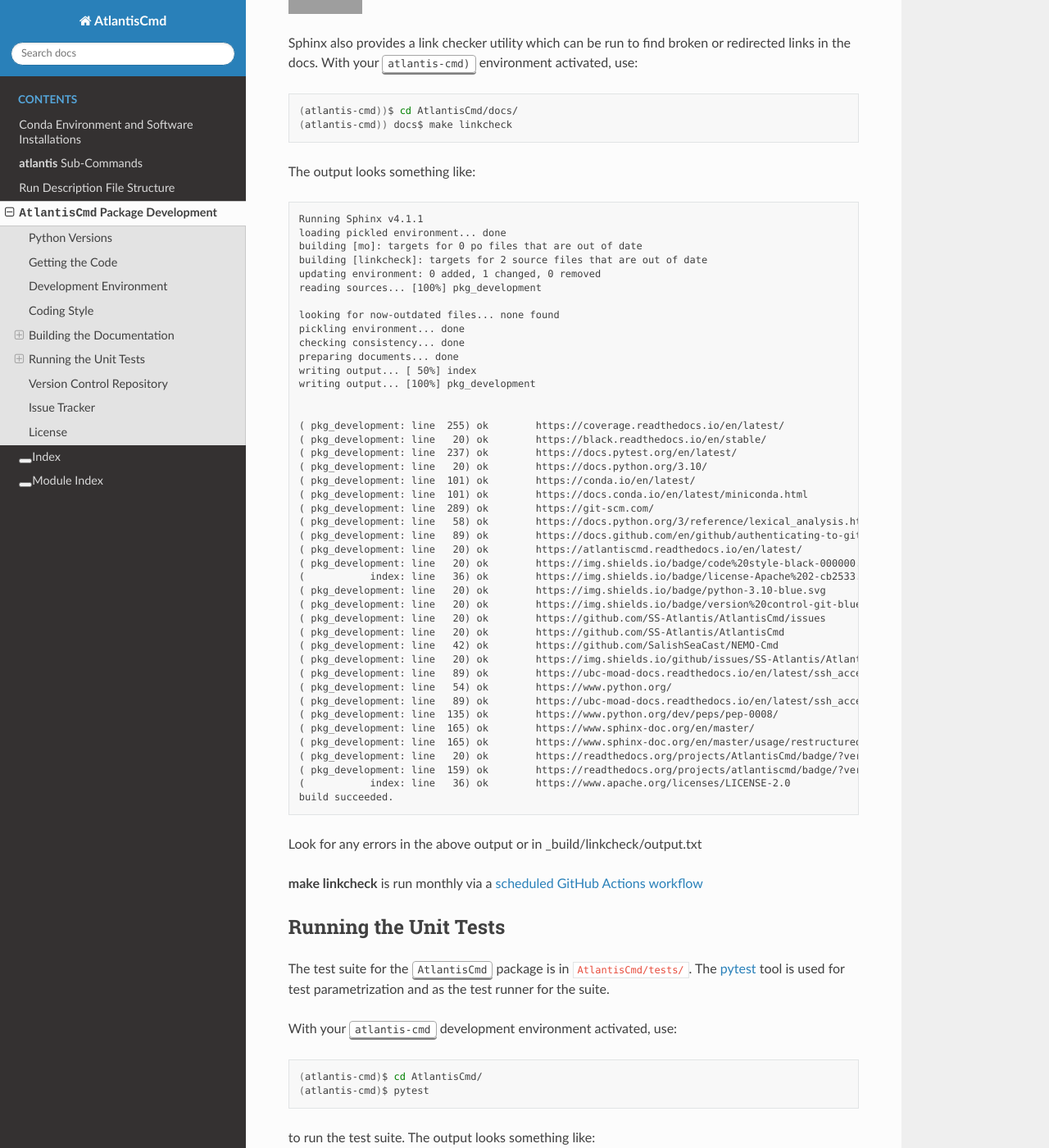
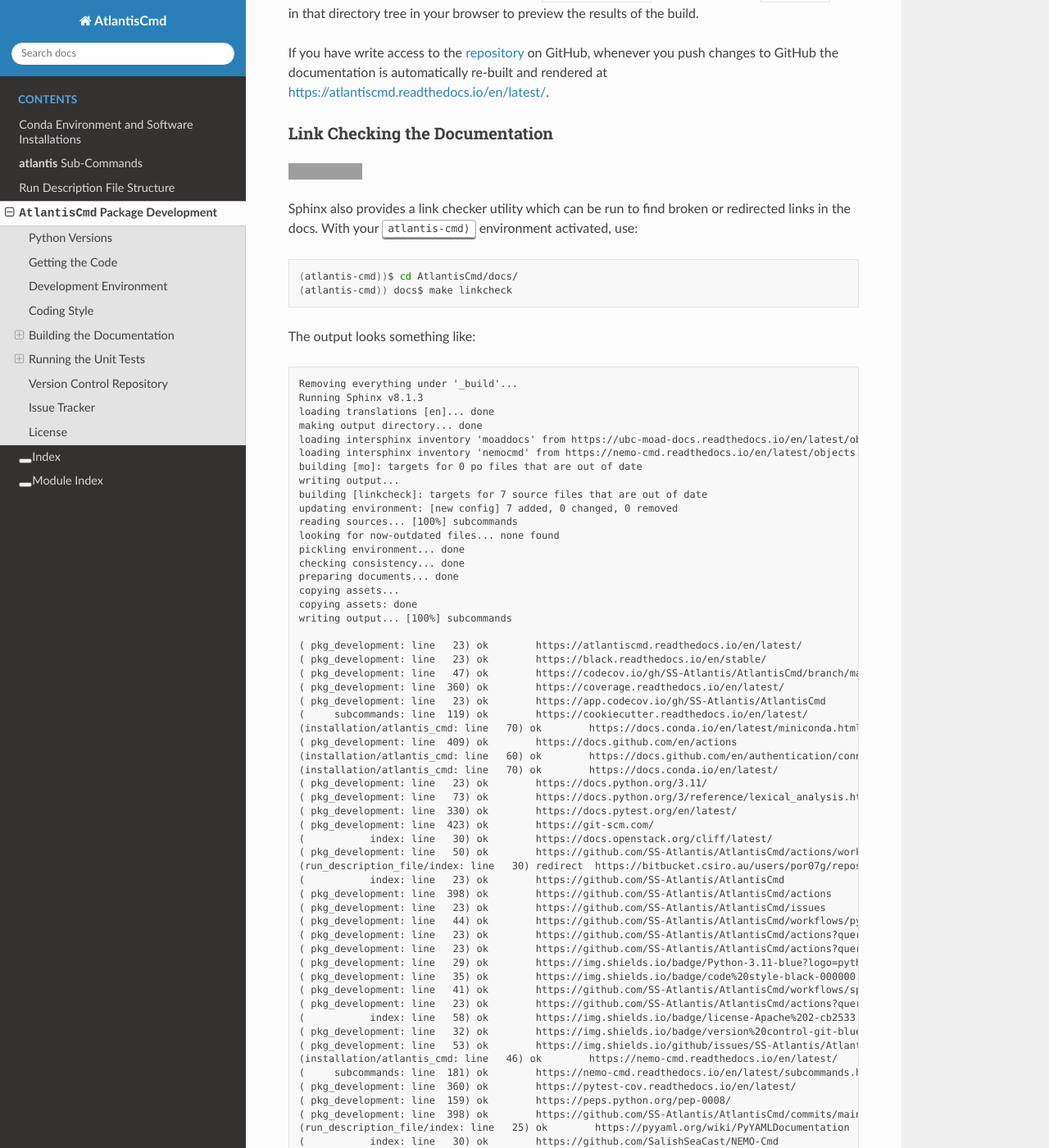
Before and after one commit to SS-Atlantis/AtlantisCmd, a Sphinx documentation site: the page built from docs/pkg_development.rst, in a window 1280 px wide and 1400 px high, scrolled down 3047 px. Shown: the whole window at 82% size. Built offline with Sphinx 7.4.7 and the Read the Docs theme 3.1.0, drawn with Linux system fonts in a browser that asks for light colours; some of the changed text lies outside the part shown; grey boxes are pictures that could not be loaded.

Commit message:
Update docs example output from Sphinx and pytest
Updated Sphinx build and linkcheck commands example outputs. Also revised the
pytest output to reflect the newer plugin versions and test suite logging
changes.

```diff
--- a/docs/pkg_development.rst
+++ b/docs/pkg_development.rst
@@ -206,27 +206,39 @@
 
 .. code-block:: text
 
-    Running Sphinx v4.1.1
-    loading pickled environment... done
+    Removing everything under '_build'...
+    Running Sphinx v8.1.3
+    loading translations [en]... done
+    making output directory... done
+    loading intersphinx inventory 'moaddocs' from https://ubc-moad-docs.readthedocs.io/en/latest/objects.inv ...
+    loading intersphinx inventory 'nemocmd' from https://nemo-cmd.readthedocs.io/en/latest/objects.inv ...
     building [mo]: targets for 0 po files that are out of date
-    building [html]: targets for 1 source files that are out of date
-    updating environment: 0 added, 1 changed, 0 removed
-    reading sources... [100%] pkg_development
+    writing output...
+    building [html]: targets for 7 source files that are out of date
+    updating environment: [new config] 7 added, 0 changed, 0 removed
+    reading sources... [100%] subcommands
     looking for now-outdated files... none found
     pickling environment... done
     checking consistency... done
     preparing documents... done
-    writing output... [ 50%] index
-    writing output... [100%] pkg_development
+    copying assets...
+    copying static files...
+    Writing evaluated template result to /media/doug/warehouse/Atlantis/AtlantisCmd/docs/_build/html/_static/language_data.js
+    Writing evaluated template result to /media/doug/warehouse/Atlantis/AtlantisCmd/docs/_build/html/_static/basic.css
+    Writing evaluated template result to /media/doug/warehouse/Atlantis/AtlantisCmd/docs/_build/html/_static/documentation_options.js
+    Writing evaluated template result to /media/doug/warehouse/Atlantis/AtlantisCmd/docs/_build/html/_static/js/versions.js
+    copying static files: done
+    copying extra files...
+    copying extra files: done
+    copying assets: done
+    writing output... [100%] subcommands
     generating indices... genindex done
     writing additional pages... search done
-    copying static files... done
-    copying extra files... done
     dumping search index in English (code: en)... done
     dumping object inventory... done
     build succeeded.
 
-    The HTML pages are in docs/_build.
+    The HTML pages are in _build/html.
 
 
 The HTML rendering of the docs ends up in :file:`docs/_build/html/`.
@@ -259,51 +271,73 @@
 
 .. code-block:: text
 
-    Running Sphinx v4.1.1
-    loading pickled environment... done
+    Removing everything under '_build'...
+    Running Sphinx v8.1.3
+    loading translations [en]... done
+    making output directory... done
+    loading intersphinx inventory 'moaddocs' from https://ubc-moad-docs.readthedocs.io/en/latest/objects.inv ...
+    loading intersphinx inventory 'nemocmd' from https://nemo-cmd.readthedocs.io/en/latest/objects.inv ...
     building [mo]: targets for 0 po files that are out of date
-    building [linkcheck]: targets for 2 source files that are out of date
-    updating environment: 0 added, 1 changed, 0 removed
-    reading sources... [100%] pkg_development
-
+    writing output...
+    building [linkcheck]: targets for 7 source files that are out of date
+    updating environment: [new config] 7 added, 0 changed, 0 removed
+    reading sources... [100%] subcommands
     looking for now-outdated files... none found
     pickling environment... done
     checking consistency... done
     preparing documents... done
-    writing output... [ 50%] index
-    writing output... [100%] pkg_development
+    copying assets...
+    copying assets: done
+    writing output... [100%] subcommands
 
-
-    ( pkg_development: line  255) ok        https://coverage.readthedocs.io/en/latest/
-    ( pkg_development: line   20) ok        https://black.readthedocs.io/en/stable/
-    ( pkg_development: line  237) ok        https://docs.pytest.org/en/latest/
-    ( pkg_development: line   20) ok        https://docs.python.org/3.10/
-    ( pkg_development: line  101) ok        https://conda.io/en/latest/
-    ( pkg_development: line  101) ok        https://docs.conda.io/en/latest/miniconda.html
-    ( pkg_development: line  289) ok        https://git-scm.com/
-    ( pkg_development: line   58) ok        https://docs.python.org/3/reference/lexical_analysis.html#f-strings
-    ( pkg_development: line   89) ok        https://docs.github.com/en/github/authenticating-to-github/connecting-to-github-with-ssh
-    ( pkg_development: line   20) ok        https://atlantiscmd.readthedocs.io/en/latest/
-    ( pkg_development: line   20) ok        https://img.shields.io/badge/code%20style-black-000000.svg
-    (           index: line   36) ok        https://img.shields.io/badge/license-Apache%202-cb2533.svg
-    ( pkg_development: line   20) ok        https://img.shields.io/badge/python-3.10-blue.svg
-    ( pkg_development: line   20) ok        https://img.shields.io/badge/version%20control-git-blue.svg?logo=github
-    ( pkg_development: line   20) ok        https://github.com/SS-Atlantis/AtlantisCmd/issues
-    ( pkg_development: line   20) ok        https://github.com/SS-Atlantis/AtlantisCmd
-    ( pkg_development: line   42) ok        https://github.com/SalishSeaCast/NEMO-Cmd
-    ( pkg_development: line   20) ok        https://img.shields.io/github/issues/SS-Atlantis/AtlantisCmd?logo=github
-    ( pkg_development: line   89) ok        https://ubc-moad-docs.readthedocs.io/en/latest/ssh_access.html#secureremoteaccess
-    ( pkg_development: line   54) ok        https://www.python.org/
-    ( pkg_development: line   89) ok        https://ubc-moad-docs.readthedocs.io/en/latest/ssh_access.html#copyyourpublicsshkeytogithub
-    ( pkg_development: line  135) ok        https://www.python.org/dev/peps/pep-0008/
-    ( pkg_development: line  165) ok        https://www.sphinx-doc.org/en/master/
-    ( pkg_development: line  165) ok        https://www.sphinx-doc.org/en/master/usage/restructuredtext/basics.html
-    ( pkg_development: line   20) ok        https://readthedocs.org/projects/AtlantisCmd/badge/?version=latest
-    ( pkg_development: line  159) ok        https://readthedocs.org/projects/atlantiscmd/badge/?version=latest
-    (           index: line   36) ok        https://www.apache.org/licenses/LICENSE-2.0
+    ( pkg_development: line   23) ok        https://atlantiscmd.readthedocs.io/en/latest/
+    ( pkg_development: line   23) ok        https://black.readthedocs.io/en/stable/
+    ( pkg_development: line   47) ok        https://codecov.io/gh/SS-Atlantis/AtlantisCmd/branch/main/graph/badge.svg
+    ( pkg_development: line  360) ok        https://coverage.readthedocs.io/en/latest/
+    ( pkg_development: line   23) ok        https://app.codecov.io/gh/SS-Atlantis/AtlantisCmd
+    (     subcommands: line  119) ok        https://cookiecutter.readthedocs.io/en/latest/
+    (installation/atlantis_cmd: line   70) ok        https://docs.conda.io/en/latest/miniconda.html
+    ( pkg_development: line  409) ok        https://docs.github.com/en/actions
+    (installation/atlantis_cmd: line   60) ok        https://docs.github.com/en/authentication/connecting-to-github-with-ssh
+    (installation/atlantis_cmd: line   70) ok        https://docs.conda.io/en/latest/
+    ( pkg_development: line   23) ok        https://docs.python.org/3.11/
+    ( pkg_development: line   73) ok        https://docs.python.org/3/reference/lexical_analysis.html#f-strings
+    ( pkg_development: line  330) ok        https://docs.pytest.org/en/latest/
+    ( pkg_development: line  423) ok        https://git-scm.com/
+    (           index: line   30) ok        https://docs.openstack.org/cliff/latest/
+    ( pkg_development: line   50) ok        https://github.com/SS-Atlantis/AtlantisCmd/actions/workflows/codeql-analysis.yaml/badge.svg
+    (run_description_file/index: line   30) redirect  https://bitbucket.csiro.au/users/por07g/repos/salish-sea-atlantis-model/browse - with Found to https://bitbucket.csiro.au/login
+    (           index: line   23) ok        https://github.com/SS-Atlantis/AtlantisCmd
+    ( pkg_development: line  398) ok        https://github.com/SS-Atlantis/AtlantisCmd/actions
+    ( pkg_development: line   23) ok        https://github.com/SS-Atlantis/AtlantisCmd/issues
+    ( pkg_development: line   44) ok        https://github.com/SS-Atlantis/AtlantisCmd/workflows/pytest-with-coverage/badge.svg
+    ( pkg_development: line   23) ok        https://github.com/SS-Atlantis/AtlantisCmd/actions?query=workflow%3Apytest-with-coverage
+    ( pkg_development: line   23) ok        https://github.com/SS-Atlantis/AtlantisCmd/actions?query=workflow:codeql-analysis
+    ( pkg_development: line   29) ok        https://img.shields.io/badge/Python-3.11-blue?logo=python&label=Python&logoColor=gold
+    ( pkg_development: line   35) ok        https://img.shields.io/badge/code%20style-black-000000.svg
+    ( pkg_development: line   41) ok        https://github.com/SS-Atlantis/AtlantisCmd/workflows/sphinx-linkcheck/badge.svg
+    ( pkg_development: line   23) ok        https://github.com/SS-Atlantis/AtlantisCmd/actions?query=workflow%3Asphinx-linkcheck
+    (           index: line   58) ok        https://img.shields.io/badge/license-Apache%202-cb2533.svg
+    ( pkg_development: line   32) ok        https://img.shields.io/badge/version%20control-git-blue.svg?logo=github
+    ( pkg_development: line   53) ok        https://img.shields.io/github/issues/SS-Atlantis/AtlantisCmd?logo=github
+    (installation/atlantis_cmd: line   46) ok        https://nemo-cmd.readthedocs.io/en/latest/
+    (     subcommands: line  181) ok        https://nemo-cmd.readthedocs.io/en/latest/subcommands.html#nemo-gather
+    ( pkg_development: line  360) ok        https://pytest-cov.readthedocs.io/en/latest/
+    ( pkg_development: line  159) ok        https://peps.python.org/pep-0008/
+    ( pkg_development: line  398) ok        https://github.com/SS-Atlantis/AtlantisCmd/commits/main
+    (run_description_file/index: line   25) ok        https://pyyaml.org/wiki/PyYAMLDocumentation
+    (           index: line   30) ok        https://github.com/SalishSeaCast/NEMO-Cmd
+    ( pkg_development: line  187) ok        https://readthedocs.org/projects/atlantiscmd/badge/?version=latest
+    (installation/atlantis_cmd: line   60) ok        https://ubc-moad-docs.readthedocs.io/en/latest/ssh_access.html#copyyourpublicsshkeytogithub
+    (           index: line   56) ok        https://www.apache.org/licenses/LICENSE-2.0
+    (installation/atlantis_cmd: line   60) ok        https://ubc-moad-docs.readthedocs.io/en/latest/ssh_access.html#secureremoteaccess
+    ( pkg_development: line   69) ok        https://www.python.org/
+    ( pkg_development: line   38) ok        https://readthedocs.org/projects/AtlantisCmd/badge/?version=latest
+    ( pkg_development: line  191) ok        https://www.sphinx-doc.org/en/master/
+    ( pkg_development: line  191) ok        https://www.sphinx-doc.org/en/master/usage/restructuredtext/basics.html
     build succeeded.
 
-Look for any errors in the above output or in _build/linkcheck/output.txt
+    Look for any errors in the above output or in _build/linkcheck/output.txt
 
 :command:`make linkcheck` is run monthly via a `scheduled GitHub Actions workflow`_
 
@@ -333,16 +367,17 @@
 
 .. code-block:: text
 
-    ================================ test session starts =================================
-    platform linux -- Python 3.9.6, pytest-6.2.4, py-1.10.0, pluggy-0.13.1
-    Using --randomly-seed=3861485000
-    rootdir: /media/doug/warehouse/Atlantis/AtlantisCmd
-    plugins: randomly-3.8.0, cov-2.12.1
-    collected 1 item
+================================== test session starts ===================================
+platform linux -- Python 3.11.10, pytest-8.3.3, pluggy-1.5.0
+Using --randomly-seed=3048892722
+rootdir: /media/doug/warehouse/Atlantis/AtlantisCmd
+plugins: randomly-3.15.0, cov-6.0.0
+collected 49 items
 
-    tests/test_run.py .                                                                                                                                                                                                                                                                                            [100%]
+tests/test_run.py .........................................                         [ 83%]
+tests/test_post_gen_project.py ........                                             [100%]
 
-    ================================= 1 passed in 0.17s ==================================
+=================================== 49 passed in 0.76s ===================================
 
 You can monitor what lines of code the test suite exercises using the `coverage.py`_ and `pytest-cov`_ tools with the command:
 
```
